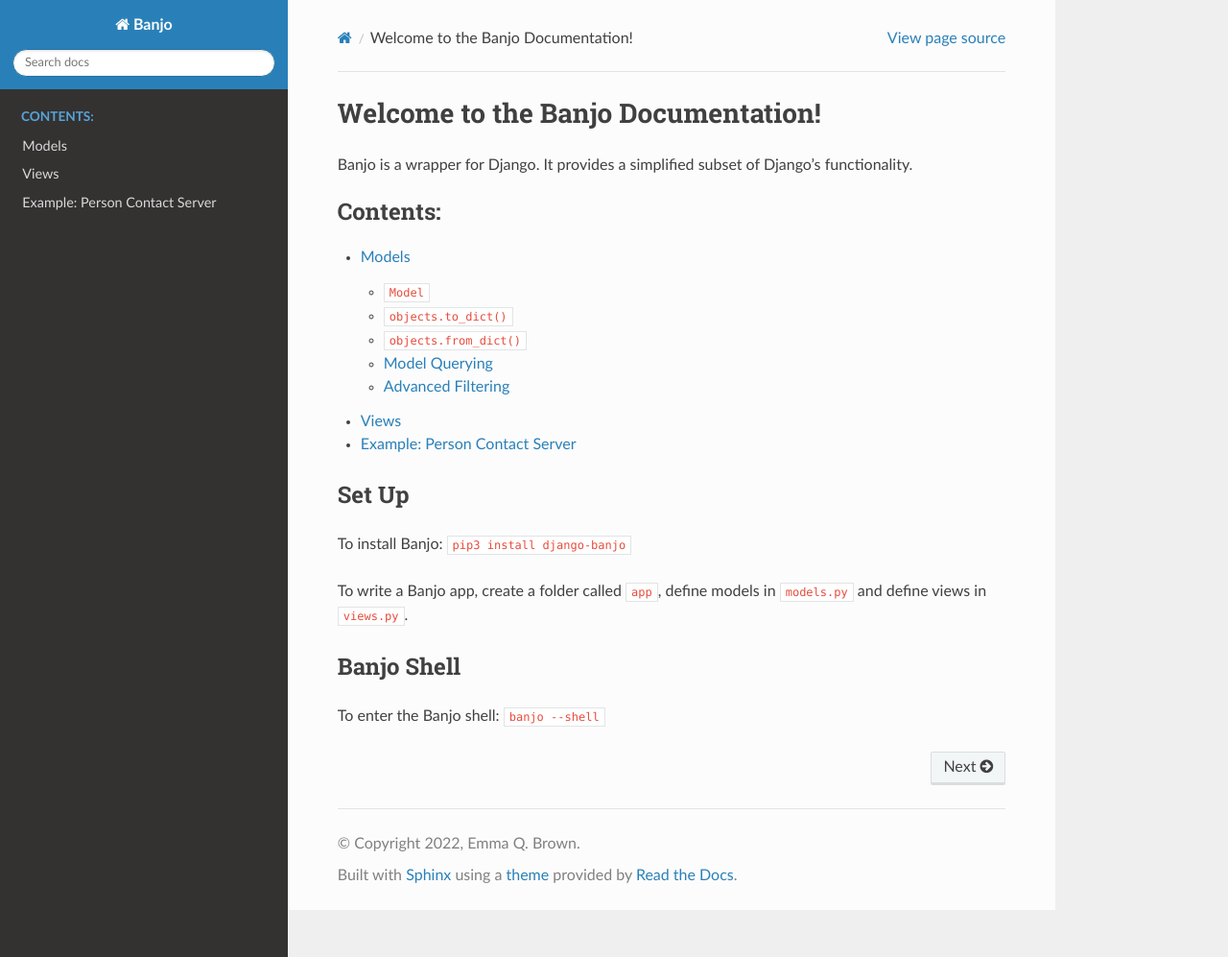
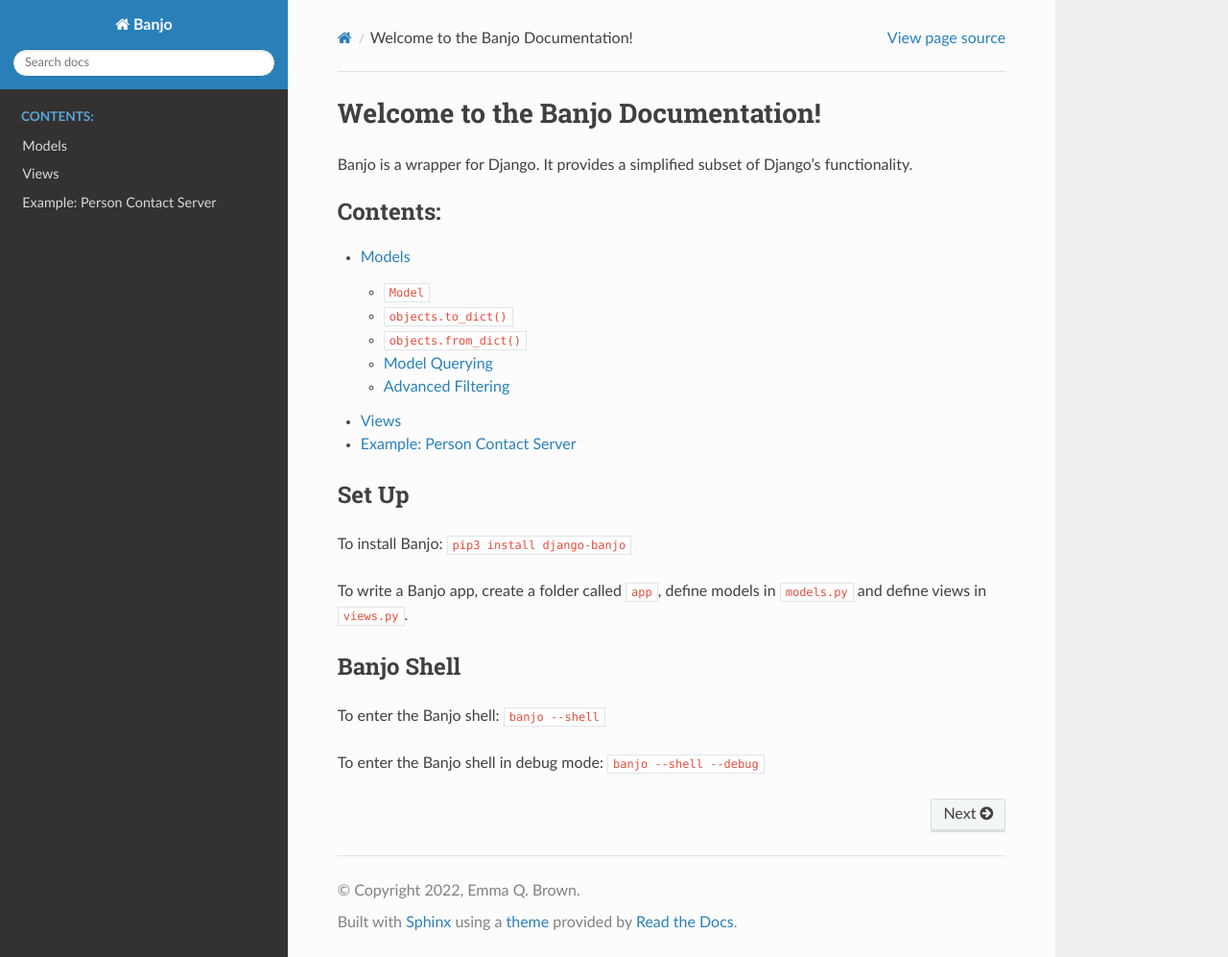
Before and after one commit to the-isf-academy/banjo_docs, a Sphinx documentation site: the page built from docs/index.rst, in a window 1280 px wide and 997 px high. Shown: the whole window at 96% size. Built offline with Sphinx 7.4.7 and the Read the Docs theme 2.0.0, drawn with Linux system fonts in a browser that asks for light colours.

Commit message:
add debug mode, test push

```diff
--- a/docs/index.rst
+++ b/docs/index.rst
@@ -32,3 +32,5 @@
 ------------
 
 To enter the Banjo shell: ``banjo --shell``
+
+To enter the Banjo shell in debug mode: ``banjo --shell --debug``
```
